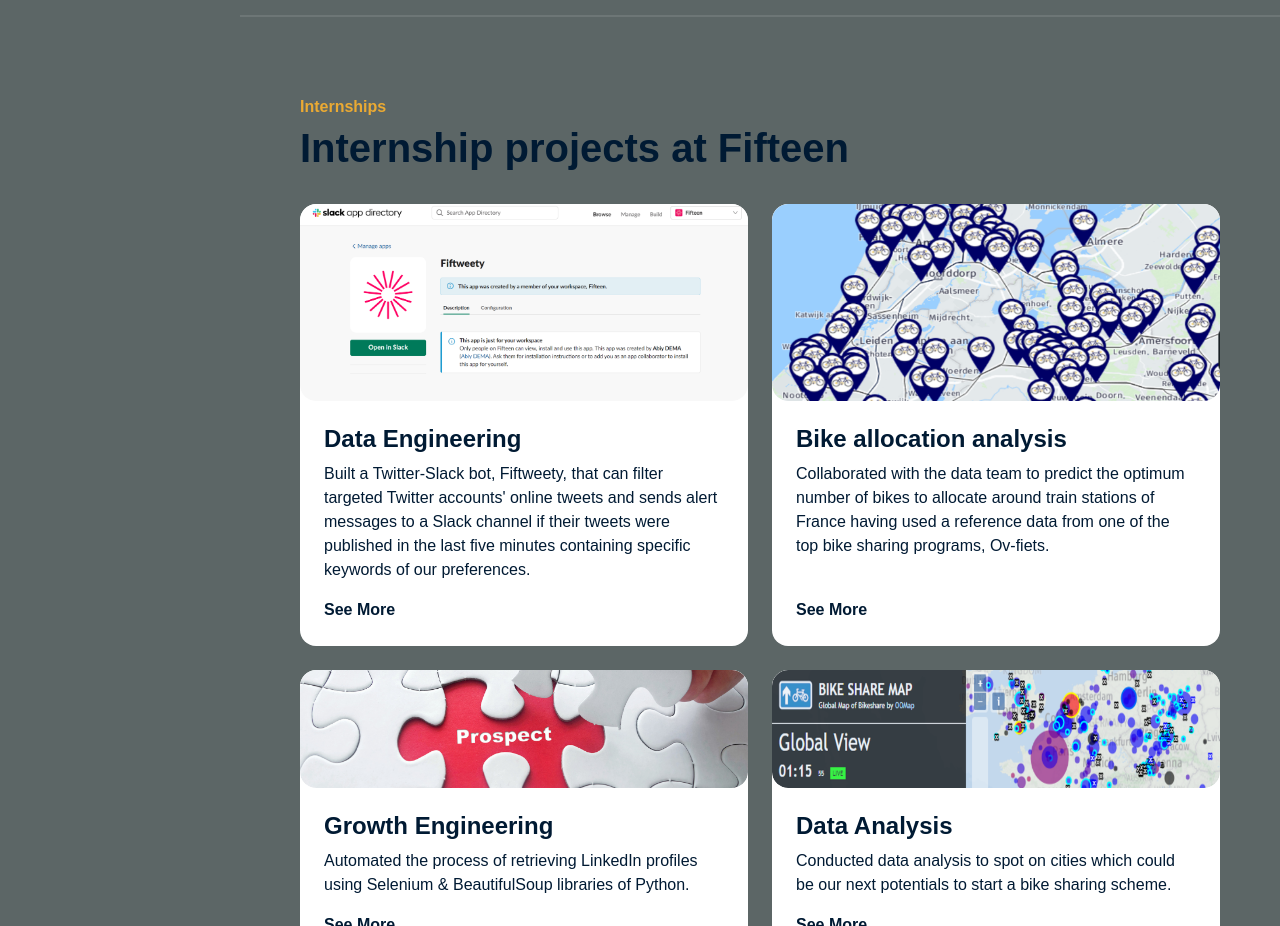
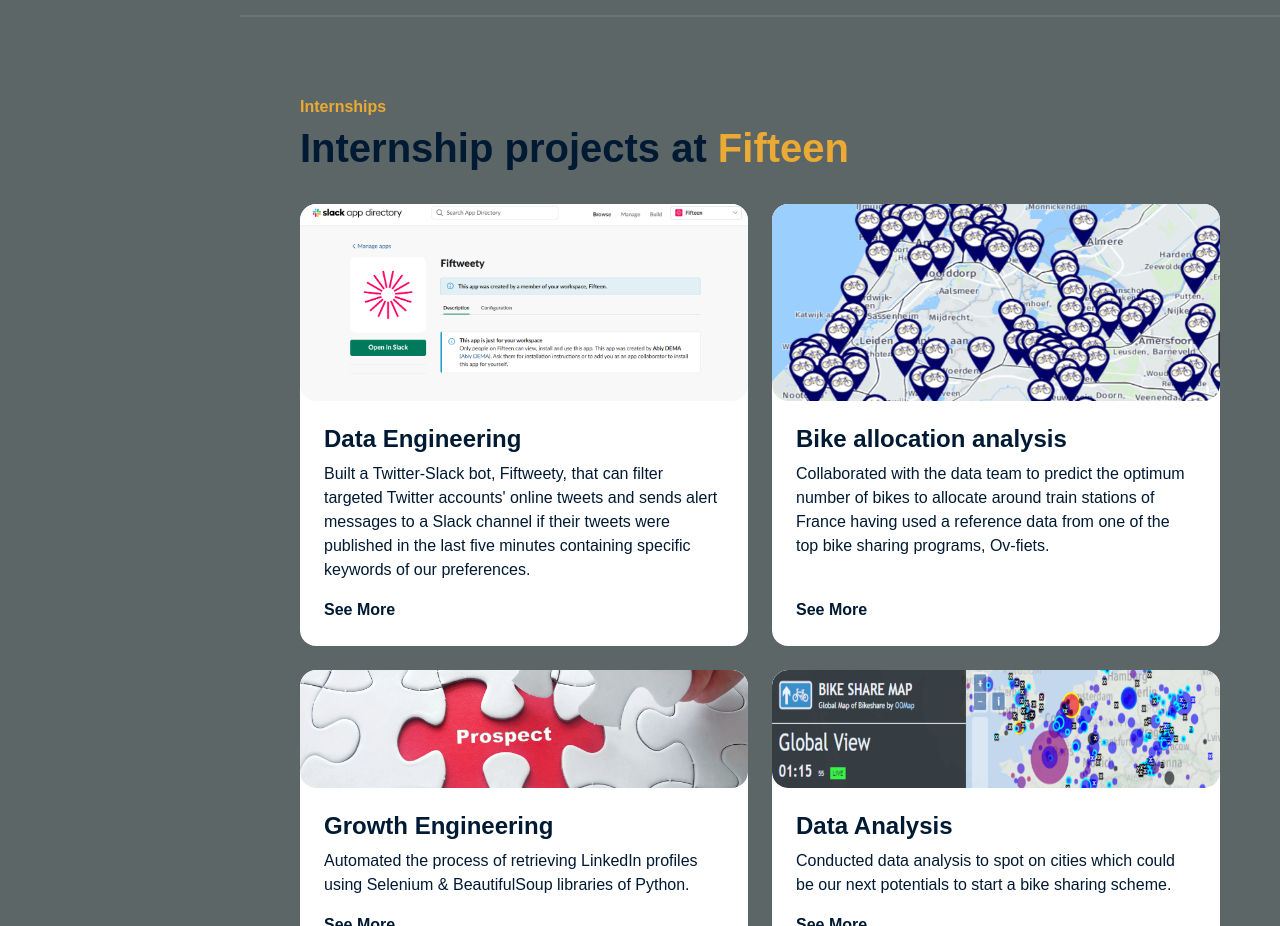
Before and after one commit to Haabiy/Abiy-Dema-Portfolio, a plain HTML site: page index.html in a window 1280 px wide. Shown: the part 1940-2866 px from the top of the page. Drawn offline with Linux system fonts and the light colour scheme; a web font is replaced by a local one.

Commit message:
Fifteen x animation

```diff
--- a/assets/css/style.css
+++ b/assets/css/style.css
@@ -146,12 +146,12 @@
     border-color: var(--color-brand2);
 }
 
-.link-custom {
+.link-custom{
     font-weight: 700;
     position: relative;
 }
 
-.link-custom::after {
+.link-custom::after{
     content: "";
     width: 0%;
     height: 2px;
@@ -162,7 +162,7 @@
     transition: all 0.4s;
 }
 
-.link-custom:hover::after {
+.link-custom:hover::after{
     width: 100%;
 }
 
--- a/index.html
+++ b/index.html
@@ -193,7 +193,7 @@
                 <div class="row pb-4" data-aos="fade-up">
                     <div class="col-lg-8">
                         <h6 class="text-brand">Internships</h6>
-                        <h1>Internship projects at <span class="text-brand"><a href="https://fifteen.eu/en/" target="_blank" class="link-custom">Fifteen</a></span></h1>
+                        <h1>Internship projects at <span class="text-brand"><a href="https://fifteen.eu/en/" target="_blank" class="link-custom"><span class="text-brand">Fifteen</span></a></span></h1>
 
                     </div>
                 </div>
```
